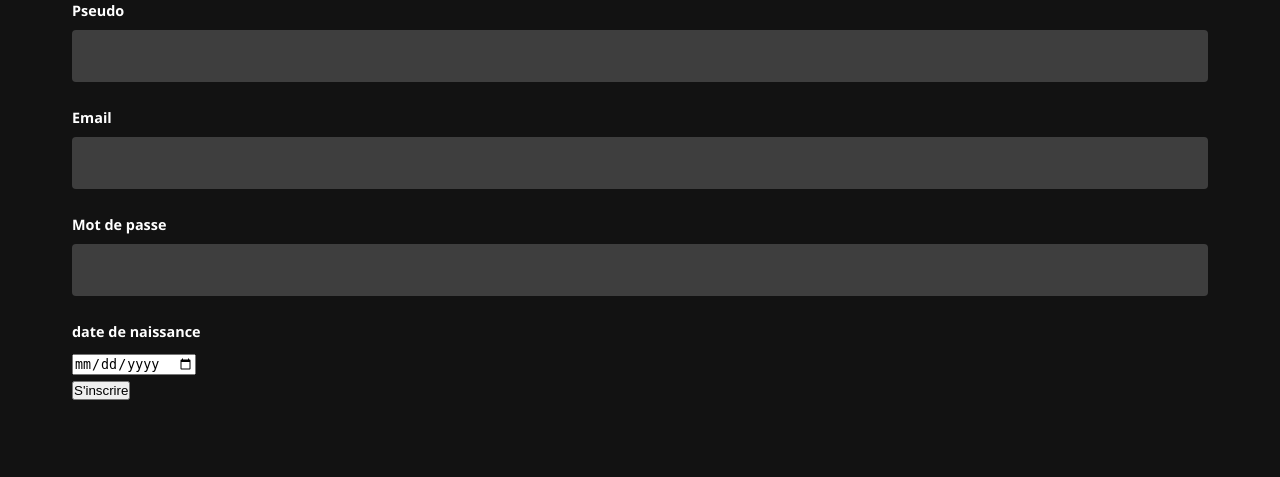
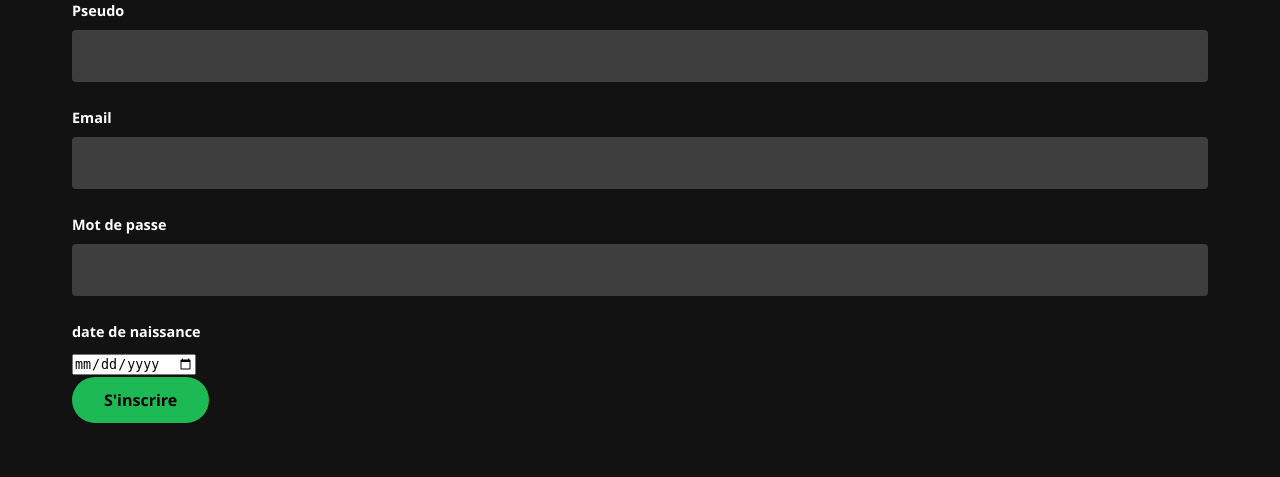
Before and after one commit to mouatezdira-coder/ATLAS_website, a Flask app: page /signup in a window 1280 px wide. Shown: the part 193-670 px from the top of the page. Run offline with Flask 3, Linux system fonts and the light colour scheme.

Commit message:
Update signup.html

```diff
--- a/templates/signup.html
+++ b/templates/signup.html
@@ -21,7 +21,7 @@
             <input type="date" name="date_naissance" required />
           </div>
           <div>
-            <button type="submit">S'inscrire</button>
+            <button type="submit" class="btn btn-primary">S'inscrire</button>
           </div>
         </form>
       </div>
```
